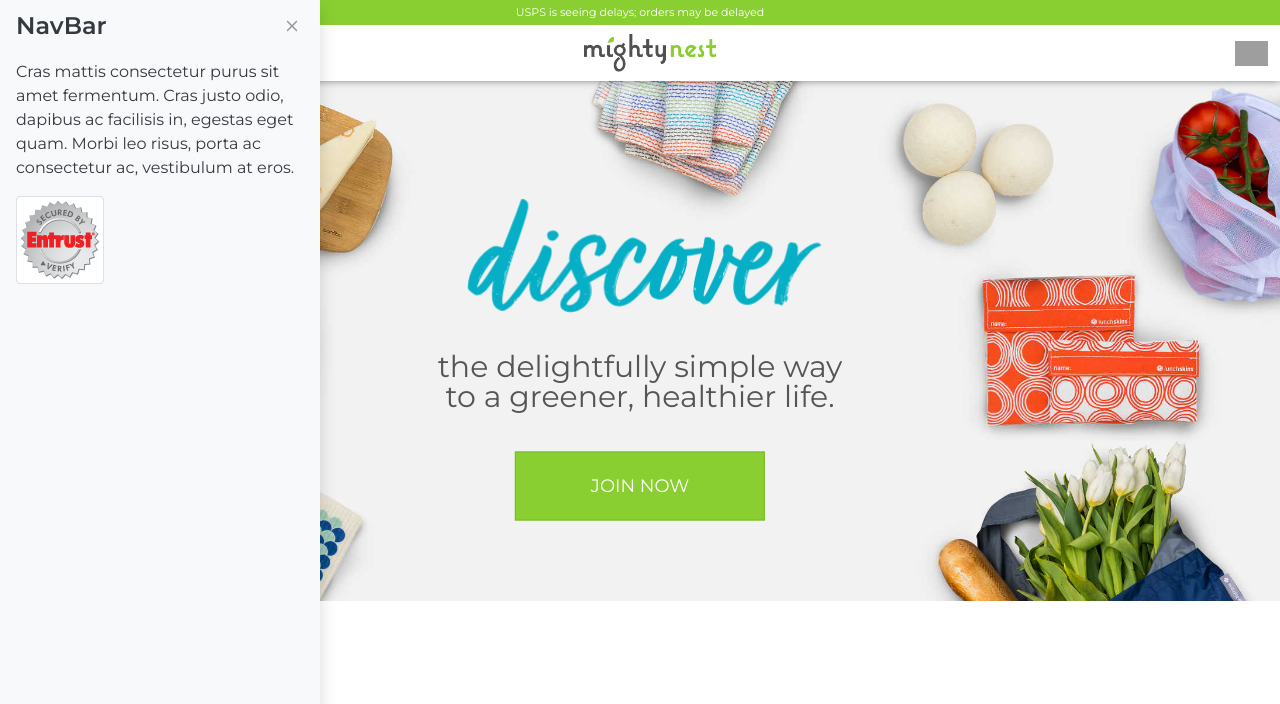
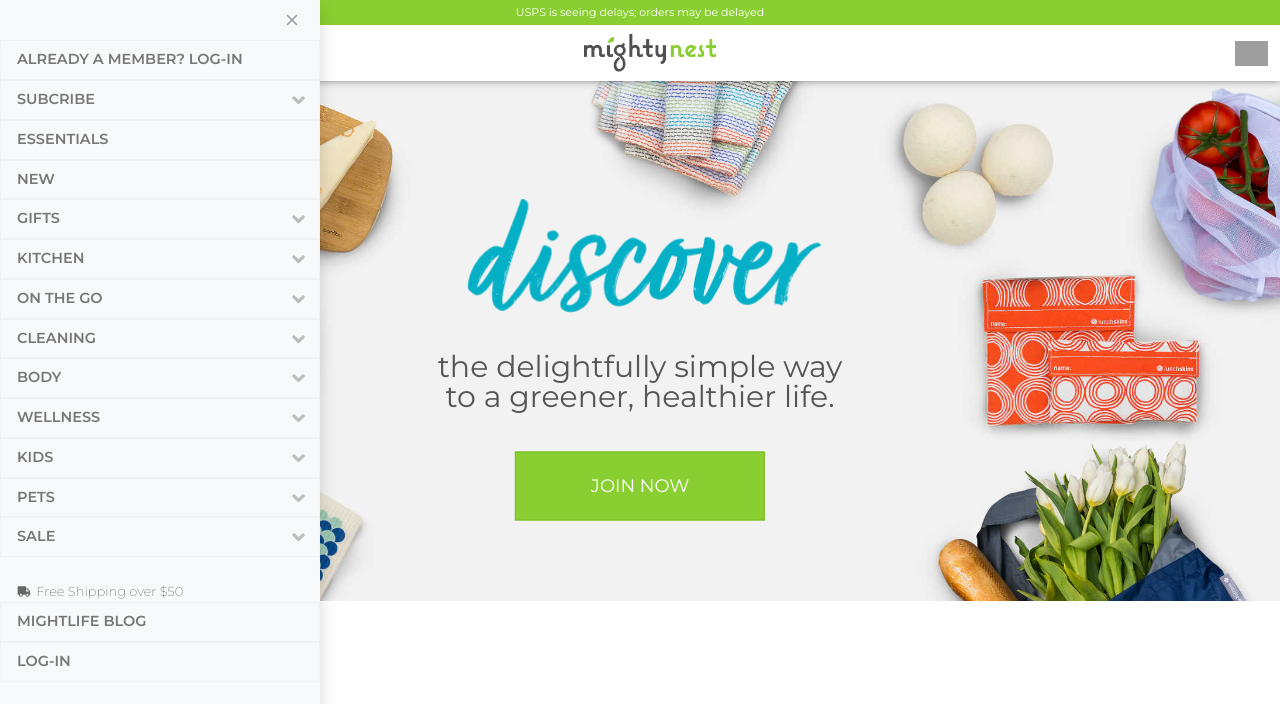
Before and after one commit to MarkoBezic/mightynest, a Vue app: page / in a window 1280 px wide. Both pictures are taken after a click on the button 26 px from the left and 49 px from the top of the page. Shown: the top 704 px of the page. Built offline with nearby package versions, Linux system fonts and the light colour scheme; grey boxes are pictures that could not be loaded.

Commit message:
added main nav headings to sidebar

```diff
--- a/package.json
+++ b/package.json
@@ -8,6 +8,9 @@
     "lint": "vue-cli-service lint"
   },
   "dependencies": {
+    "@fortawesome/fontawesome-svg-core": "^1.2.34",
+    "@fortawesome/free-solid-svg-icons": "^5.15.2",
+    "@fortawesome/vue-fontawesome": "^2.0.2",
     "bootstrap": "^4.6.0",
     "bootstrap-icons": "^1.3.0",
     "bootstrap-vue": "^2.21.2",
--- a/src/components/Header/Sidebar.vue
+++ b/src/components/Header/Sidebar.vue
@@ -1,14 +1,24 @@
   <template>
   <div>
     <button class="nav-button border-0 mt-1" v-b-toggle.sidebar-1><toggler-icon/></button>
-    <b-sidebar id="sidebar-1" title="NavBar" shadow>
-      <div class="px-3 py-2">
-        <p>
-          Cras mattis consectetur purus sit amet fermentum. Cras justo odio, dapibus ac facilisis
-          in, egestas eget quam. Morbi leo risus, porta ac consectetur ac, vestibulum at eros.
-        </p>
-        <b-img src="/src/images/entrust_site_seal.png" fluid thumbnail></b-img>
-      </div>
+    <b-sidebar id="sidebar-1" shadow>
+      <div class="menu-item px-3 py-2">ALREADY A MEMBER? LOG-IN </div>
+      <div class="menu-item px-3 py-2">SUBCRIBE<font-awesome-icon class="angle-down float-right mt-1" icon="angle-down"></font-awesome-icon></div>
+      <div class="menu-item px-3 py-2">ESSENTIALS</div>
+      <div class="menu-item px-3 py-2">NEW </div>
+      <div class="menu-item px-3 py-2">GIFTS <font-awesome-icon class="angle-down float-right mt-1" icon="angle-down"></font-awesome-icon></div>
+      <div class="menu-item px-3 py-2">KITCHEN<font-awesome-icon class="angle-down float-right mt-1" icon="angle-down"></font-awesome-icon></div>
+      <div class="menu-item px-3 py-2">ON THE GO <font-awesome-icon class="angle-down float-right mt-1" icon="angle-down"></font-awesome-icon></div>
+      <div class="menu-item px-3 py-2">CLEANING <font-awesome-icon class="angle-down float-right mt-1" icon="angle-down"></font-awesome-icon></div>
+      <div class="menu-item px-3 py-2">BODY <font-awesome-icon class="angle-down float-right mt-1" icon="angle-down"></font-awesome-icon></div>
+      <div class="menu-item px-3 py-2">WELLNESS <font-awesome-icon class="angle-down float-right mt-1" icon="angle-down"></font-awesome-icon></div>
+      <div class="menu-item px-3 py-2">KIDS <font-awesome-icon class="angle-down float-right mt-1" icon="angle-down"></font-awesome-icon></div>
+      <div class="menu-item px-3 py-2">PETS <font-awesome-icon class="angle-down float-right mt-1" icon="angle-down"></font-awesome-icon></div>
+      <div class="menu-item px-3 py-2">SALE <font-awesome-icon class="angle-down float-right mt-1" icon="angle-down"></font-awesome-icon></div>
+      <div class="menu-item-small px-3 pt-4"><font-awesome-icon class="truck mr-1 mt-1" icon="truck"></font-awesome-icon>Free Shipping over $50</div>
+      <div class="menu-item px-3 py-2">MIGHTLIFE BLOG</div>
+      <div class="menu-item px-3 py-2">LOG-IN</div>
+
     </b-sidebar>
   </div>
 </template>
@@ -28,4 +38,30 @@
   .nav-button {
     background-color: white
   }
+
+  .menu-item {
+    font-weight: bold;
+    font-size: 14.5px;
+    color: #777;
+    border: 1px solid #f1f1f1;
+  }
+  .menu-item:hover {
+    cursor: pointer;
+    color: #333;
+  }
+
+  .menu-item-small{
+    font-weight: 200;
+    font-size: 13px;
+    color: #666;
+
+  }
+
+  .angle-down {
+    color: rgb(189, 189, 189);
+    transform: scale(1.4);
+  }
+  .truck {
+    transform: scale(.8);
+  }
 </style>
--- a/src/main.js
+++ b/src/main.js
@@ -5,6 +5,18 @@
 import "../node_modules/bootstrap/dist/css/bootstrap.css";
 import "../node_modules/bootstrap-vue/dist/bootstrap-vue.css";
 import "../src/css/app.css";
+
+import { library } from "@fortawesome/fontawesome-svg-core";
+import {
+  faUserSecret,
+  faAngleDown,
+  faTruck,
+} from "@fortawesome/free-solid-svg-icons";
+import { FontAwesomeIcon } from "@fortawesome/vue-fontawesome";
+
+library.add(faUserSecret, faAngleDown, faTruck);
+Vue.component("font-awesome-icon", FontAwesomeIcon);
+Vue.config.productionTip = false;
 
 Vue.use(BootstrapVue);
 Vue.use(IconsPlugin);
```
Also changed, not shown: 1 other file (tests, documents, lock files or other folders).
